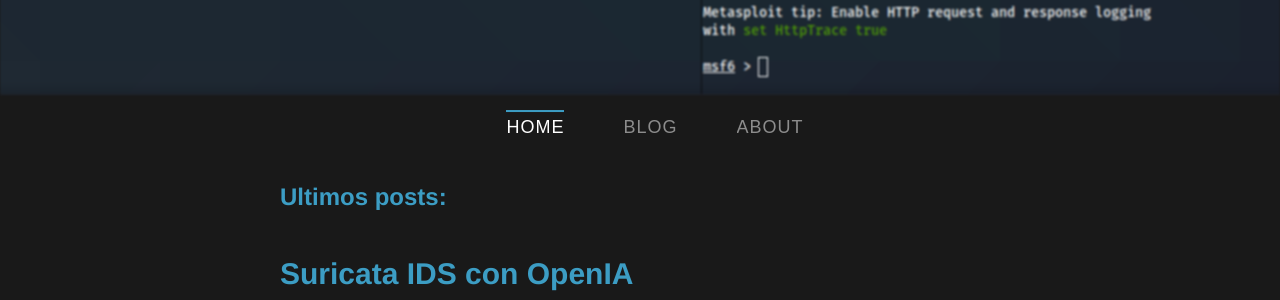
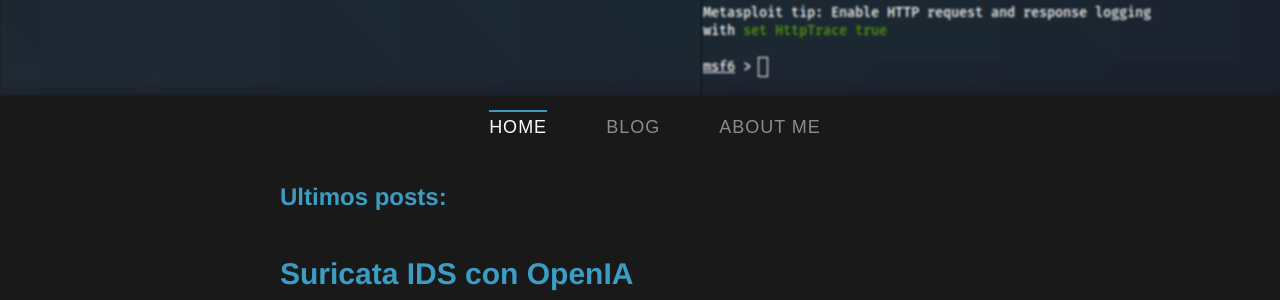
Before and after one commit to b4shnhawx/b4shnhawx.github.io, a Jekyll site: the page built from index.html, in a window 1280 px wide. Shown: the part 805-1105 px from the top of the page. Built offline with Jekyll 4.4.1, drawn with Linux system fonts in a browser that asks for light colours; nearby versions of some CDN libraries.

```diff
--- a/_layouts/home.html
+++ b/_layouts/home.html
@@ -49,7 +49,7 @@
 		<!-- <li><a href="../index.html" data-hover="Home">Home</a></li> -->
 		<li><a href="blog" data-hover="Blog">Blog</a></li>
 		<!-- <li><a href="labs" data-hover="Labs">Labs</a></li> -->
-		<li><a href="about" data-hover="About">About</a></li>
+		<li><a href="about" data-hover="About Me">About Me</a></li>
 	</ul>
 
 	<div id="main" role="main" class="container-post">
```
